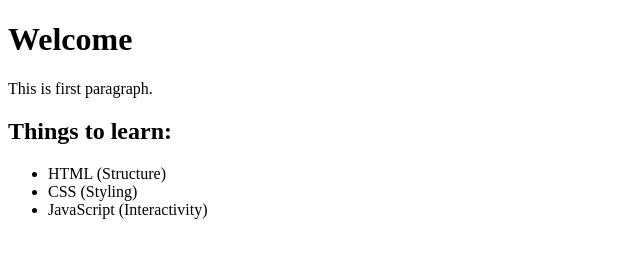
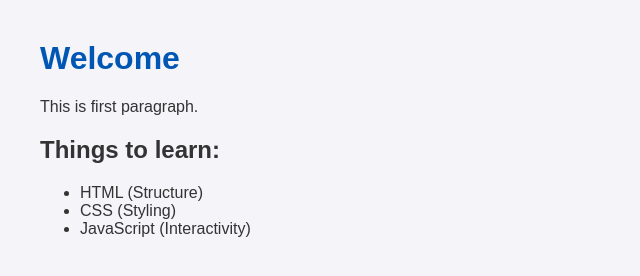
Before and after one commit to discrete-random-variable/discrete-random-variable.github.io, a plain HTML site: page index.html in a window 1280 px wide. Shown: the whole page, without its empty margins (0-640 px from the left). Drawn offline with Linux system fonts and the light colour scheme.

Commit message:
Update index.html

```diff
--- a/index.html
+++ b/index.html
@@ -4,6 +4,19 @@
     <meta charset="UTF-8">
     <meta name="viewport" content="width=device-width, initial-scale=1.0">
     <title>Website</title>
+
+    <style>
+        body{
+            font-family: Arial, sans-serif;
+            background-color: #f4f4f9;
+            color: #333333;
+            margin: 40px;
+        }
+
+        h1 {
+            color: #0056b3;
+        }
+        </style>
 </head>
 <body>
 <body>
```
